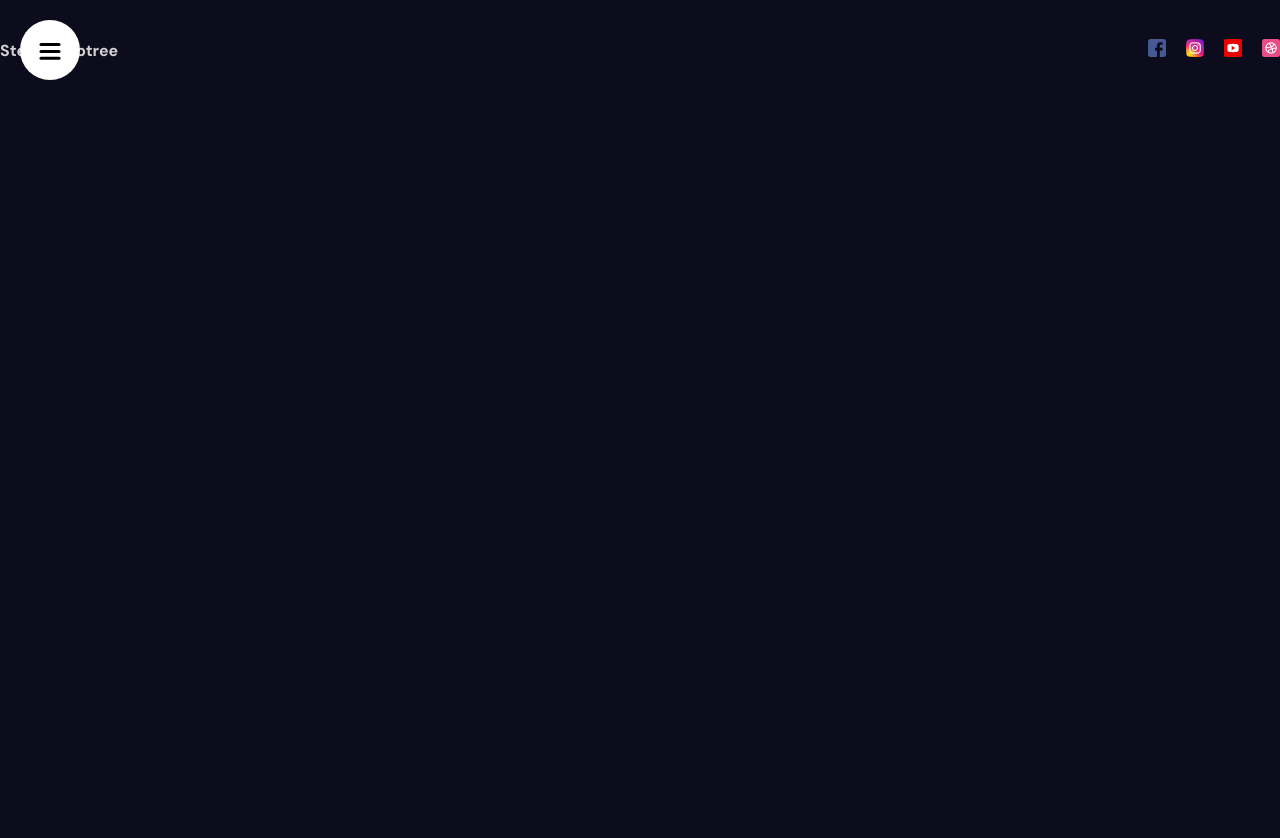
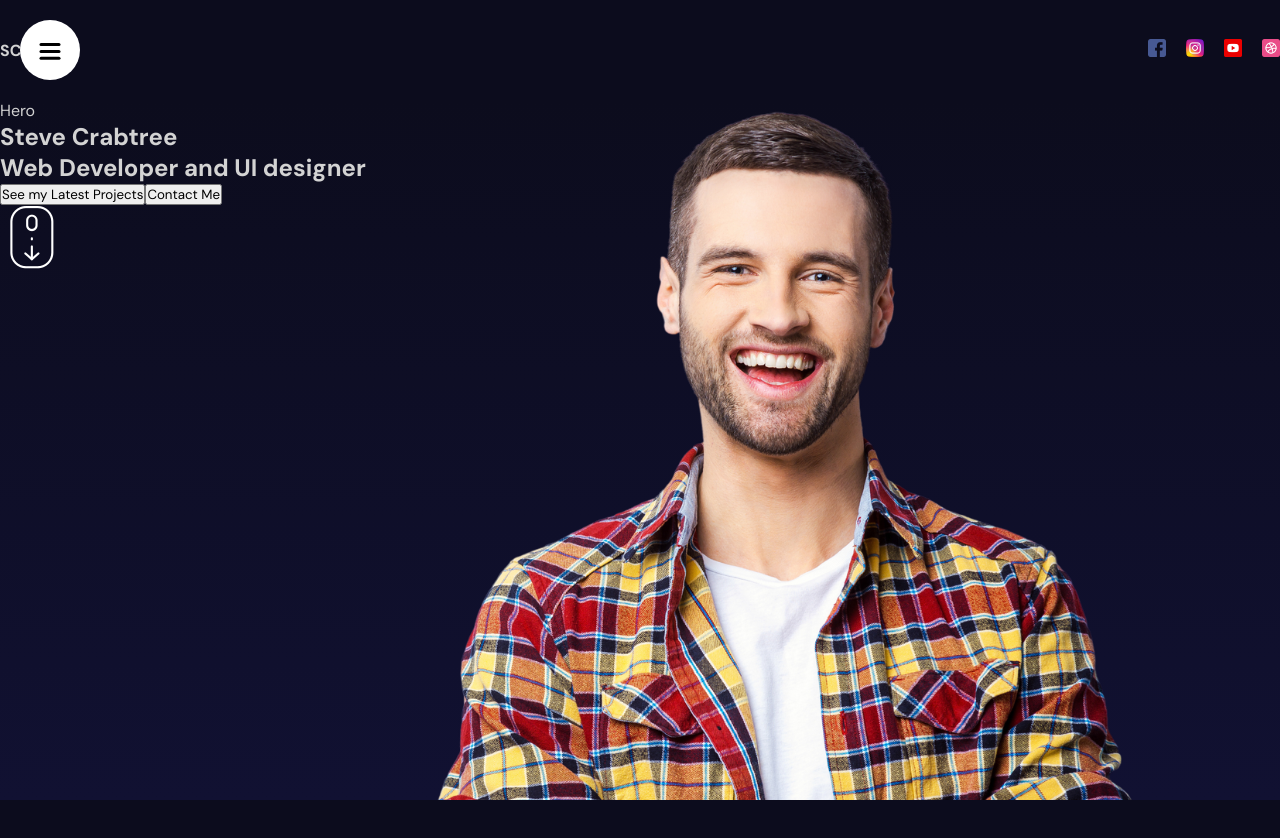
Before and after one commit to safak/animated-portfolio, a React (Vite) app: page / in a window 1280 px wide. Shown: the top 838 px of the page. Built offline with nearby package versions, Linux system fonts and the light colour scheme.

Commit message:
started working on hero section

```diff
--- a/src/App.jsx
+++ b/src/App.jsx
@@ -1,11 +1,13 @@
 import './app.scss';
 import Navbar from './components/navbar/Navbar';
+import Hero from './components/Hero/Hero'
 
 const App = () => {
   return (
     <div>
       <section id='Homepage'>
         <Navbar />
+        <Hero />
       </section>
       <section id='Services'></section>
       <section></section>
--- /dev/null
+++ b/src/components/Hero/Hero.jsx
@@ -0,0 +1,20 @@
+import './hero.scss';
+
+const Hero = () => {
+    return <div className='hero'>Hero
+        <div className="textContainer">
+            <h2>Steve Crabtree</h2>
+            <h1>Web Developer and UI designer</h1>
+            <div className="btn">
+                <button>See my Latest Projects</button>
+                <button>Contact Me</button>
+            </div>
+            <img src="/scroll.png" alt="scroll-down button" />
+        </div>
+        <div className="imageContainer">
+            <img src='/hero.png' alt='' />
+    </div>
+    </div>;
+};
+
+export default Hero;
--- /dev/null
+++ b/src/components/Hero/hero.scss
@@ -0,0 +1,14 @@
+.hero {
+    position: relative;
+  height: calc(100vh - 100px);
+  overflow: hidden;
+  background: linear-gradient(180deg, #0c0c1d, #111132);
+
+
+  .imageContainer {
+    height: 100%;
+    position: absolute;
+    top: 0;
+    right: 0;
+  }
+}
--- a/src/components/Sidebar/Links/Links.jsx
+++ b/src/components/Sidebar/Links/Links.jsx
@@ -7,8 +7,10 @@ const variants = {
     },
   },
   closed: {
-    staggerChildren: 0.05,
-    staggerDirection: -1,
+    transition: {
+      staggerChildren: 0.05,
+      staggerDirection: -1,
+    },
   },
 };
 const itemVariants = {
@@ -28,7 +30,13 @@ const Links = () => {
   return (
     <motion.div className='links' variants={variants}>
       {items.map((item) => (
-        <motion.a href={`#${item}`} key={item} variants={itemVariants}>
+        <motion.a
+          href={`#${item}`}
+          key={item}
+          variants={itemVariants}
+          whileHover={{ scale: 1.1 }}
+          whileTap={{ scale: 0.95 }}
+        >
           {item}
         </motion.a>
       ))}
--- a/src/components/navbar/Navbar.jsx
+++ b/src/components/navbar/Navbar.jsx
@@ -14,7 +14,7 @@ const Navbar = () => {
           animate={{ opacity: 1, scale: 1 }}
           transition={{ duration: .5 }}
         >
-          Steve Crabtree
+          SC DEV
         </motion.span>
 
         <div className='social'>
```
